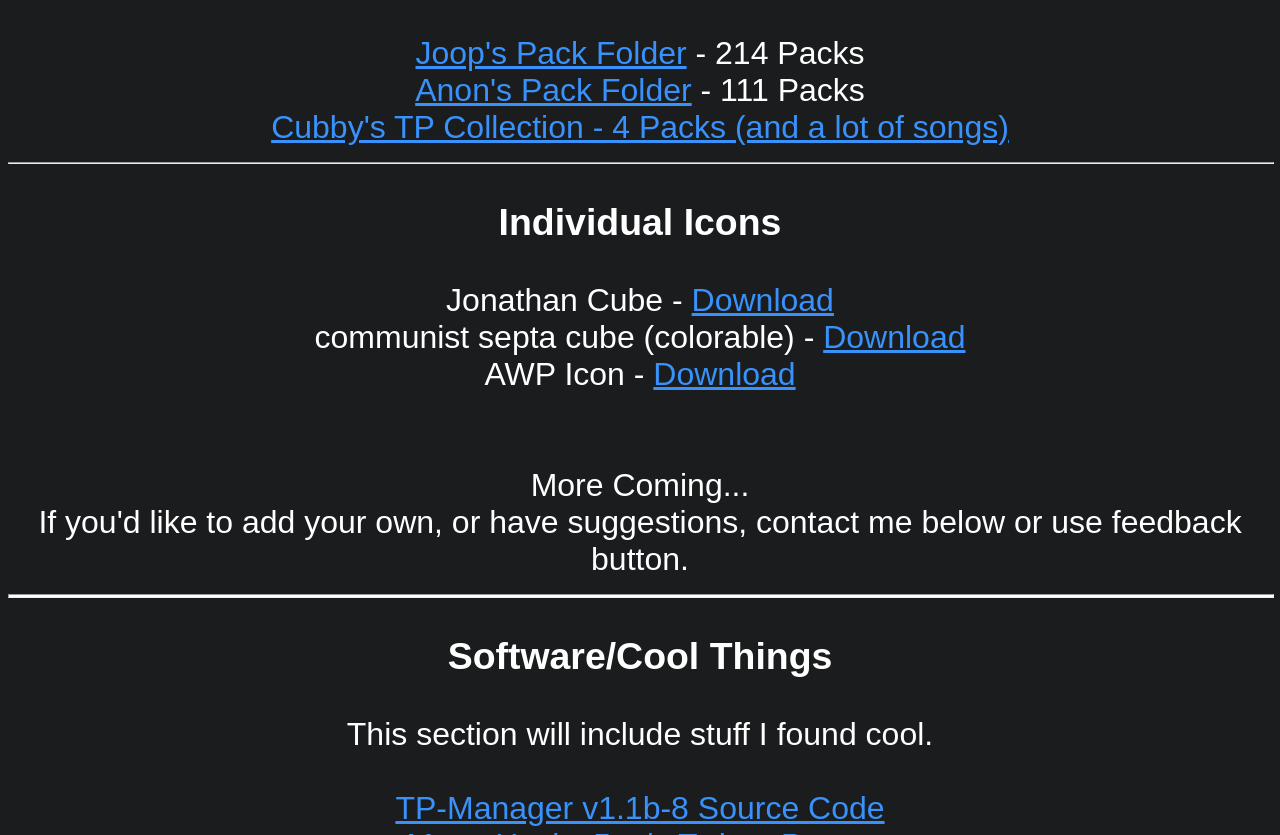
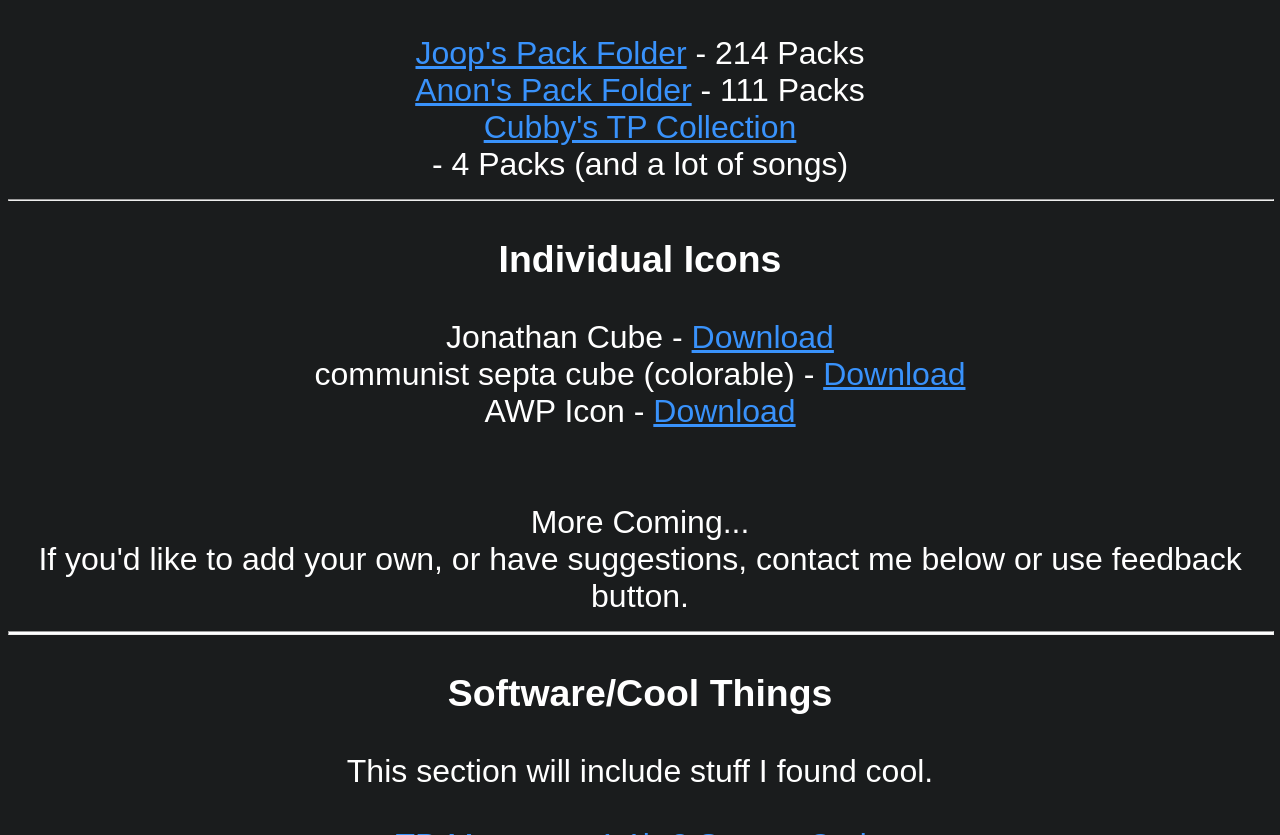
Before and after one commit to terminite1/Texture-Pack-Archive, a plain HTML site: page index.html in a window 1280 px wide. Shown: the part 9653-10488 px from the top of the page. Drawn offline with Linux system fonts and the light colour scheme.

Commit message:
Update index.html

```diff
--- a/index.html
+++ b/index.html
@@ -365,7 +365,7 @@
                         <div id="folders">
                             <a href="https://anonfiles.com/40h1y71cz6/packs_7z" style="color:#3992FB;">Joop's Pack Folder</a> - 214 Packs <br>
                             <a href="https://anonfiles.com/5a96G51cz6/anon_private_packs_zip" style="color:#3992FB;">Anon's Pack Folder</a> - 111 Packs <br>
-                            <a href="https://filechan.org/kb38zd61z2/Cubby_s_TP_Collection_zip" style="color:#3992FB;">Cubby's TP Collection - 4 Packs (and a lot of songs)</a><br>
+                            <a href="https://filechan.org/kb38zd61z2/Cubby_s_TP_Collection_zip" style="color:#3992FB;">Cubby's TP Collection</a><br> - 4 Packs (and a lot of songs)
                         </div>
                         <hr style="width: 100%; height: 0.25px; background-color: white;"><!-- INDIVIDUAL ICONS -->
                         <h3>Individual Icons</h3>
```
